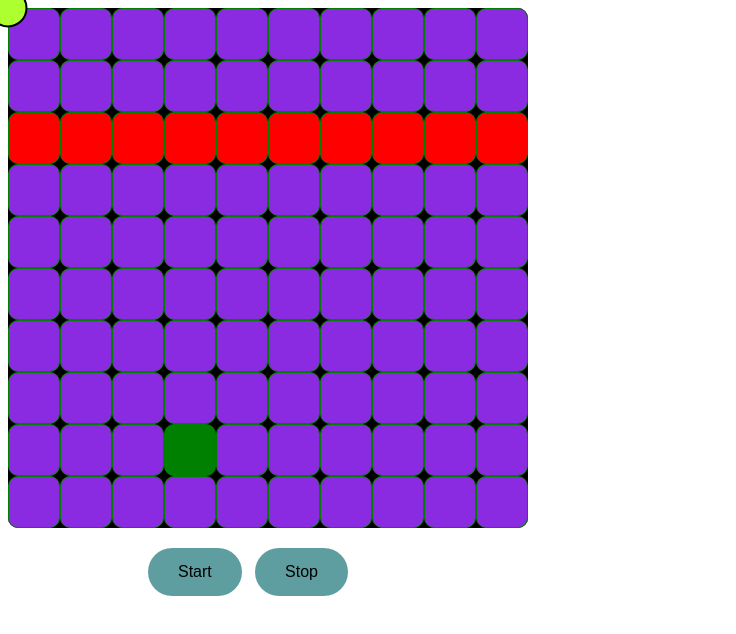
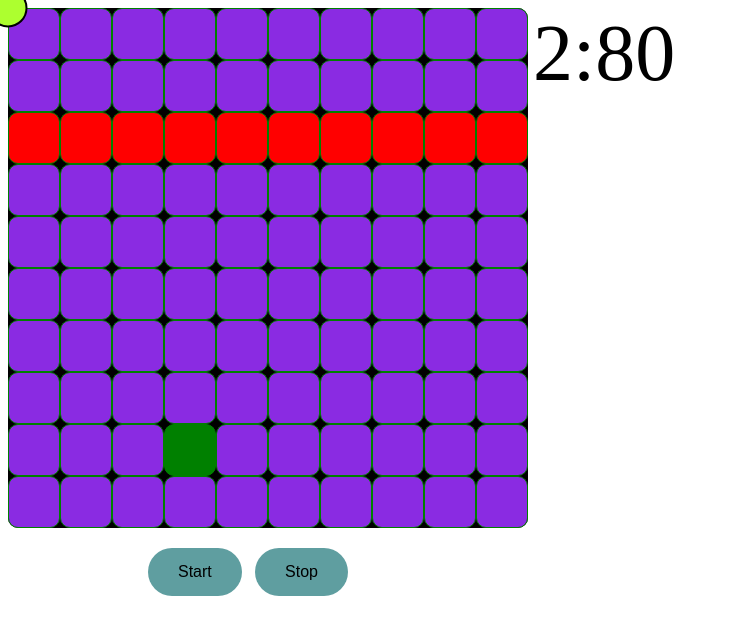
Before and after one commit to Ekpa-N/red-lines, a plain HTML site: page index.html in a window 1280 px wide. Both pictures are taken after a click on the button "Start". Shown: the whole page, without its empty margins (0-736 px from the left). Drawn offline with Linux system fonts and the light colour scheme.

Commit message:
provisional timer included

```diff
--- a/index.css
+++ b/index.css
@@ -1,6 +1,8 @@
 .canvas {
     width: 520px;
     height: 520px;
+    min-width: 520px;
+    min-height: 520px;
     background-color: black;
     display: flex;
     flex-wrap: wrap;
@@ -21,6 +23,23 @@
 
 .selected {
     background-color: green;
+}
+#board {
+    display: flex;
+}
+
+#timer {
+    width: 200px;
+    height: 100px;
+    min-width: 200px;
+    min-height: 100px;
+    display: flex;
+    margin-left: 5px;
+}
+
+.time {
+    display: inline-block;
+    font-size: 80px;
 }
 
 #pointer{
--- a/index.html
+++ b/index.html
@@ -10,7 +10,15 @@
 </head>
 <body>
     <div id="pointer"></div>
-    <div id="canvas" class="canvas"></div>
+    <div id="board">
+        <div id="canvas" class="canvas"></div>
+        <div id="timer">
+            <div class="time digit" id="seconds">0</div>
+            <div class="time" id="colon">:</div>
+            <div class="time digit" id="ms-hundreds">0</div>
+            <div class="time digit" id="ms-tens">0</div>
+        </div>
+    </div>
     <div id="buttons-div">
         <button id="start" class="buttons">Start</button>
         <button id="stop" class="buttons">Stop</button>
--- a/index.js
+++ b/index.js
@@ -129,15 +129,63 @@ const fall = () => {
 }
 thePointer.addEventListener('click', jump)
 
+// Timer
+let msTens = document.getElementById('ms-tens')
+let msHundreds = document.getElementById('ms-hundreds')
+let seconds = document.getElementById('seconds')
+
+let secs = 0
+let msHuns = 0
+let msTen = 0
+const clockTimer = () => {
+    secondsCounter = () => {
+        msTen++
+        if (msTen < 10) {
+            msTens.innerText = msTen
+        } else  if ((msTen === 10) && (msHuns < 9)) {
+            msTen = 0
+            msTens.innerText = msTen
+            msHuns++
+            msHundreds.innerText = msHuns
+
+        } else if ((msHuns === 9) && (secs < 19)) {
+            msTen = 0
+            msTens.innerText = msTen
+            msHuns = 0
+            msHundreds.innerText = msHuns
+            secs ++
+            seconds.innerText = secs
+        } else {
+            msTen = 0
+            msTens.innerText = msTen
+            msHuns = 0
+            msHundreds.innerText = msHuns
+            secs = 0
+            seconds.innerText = secs
+            clearInterval(microTens)
+            clearInterval(gameStart)
+            clearInterval(gameRunning)
+        }
+    }
+    microTens = setInterval(secondsCounter, 10)
+}
+
+
+// starting the game
 const start = () => {
     gameStart = setInterval(boxPicker, 1000)
     gameRunning = setInterval(lineMover, 150)
+    clockTimer()
 }
 
+// stopping the game
 const stop = () => {
     clearInterval(gameStart)
     clearInterval(gameRunning)
+    clearInterval(microTens)
 }
+
+
 
 startGame.addEventListener('click', start)
 stopGame.addEventListener('click', stop)
```
